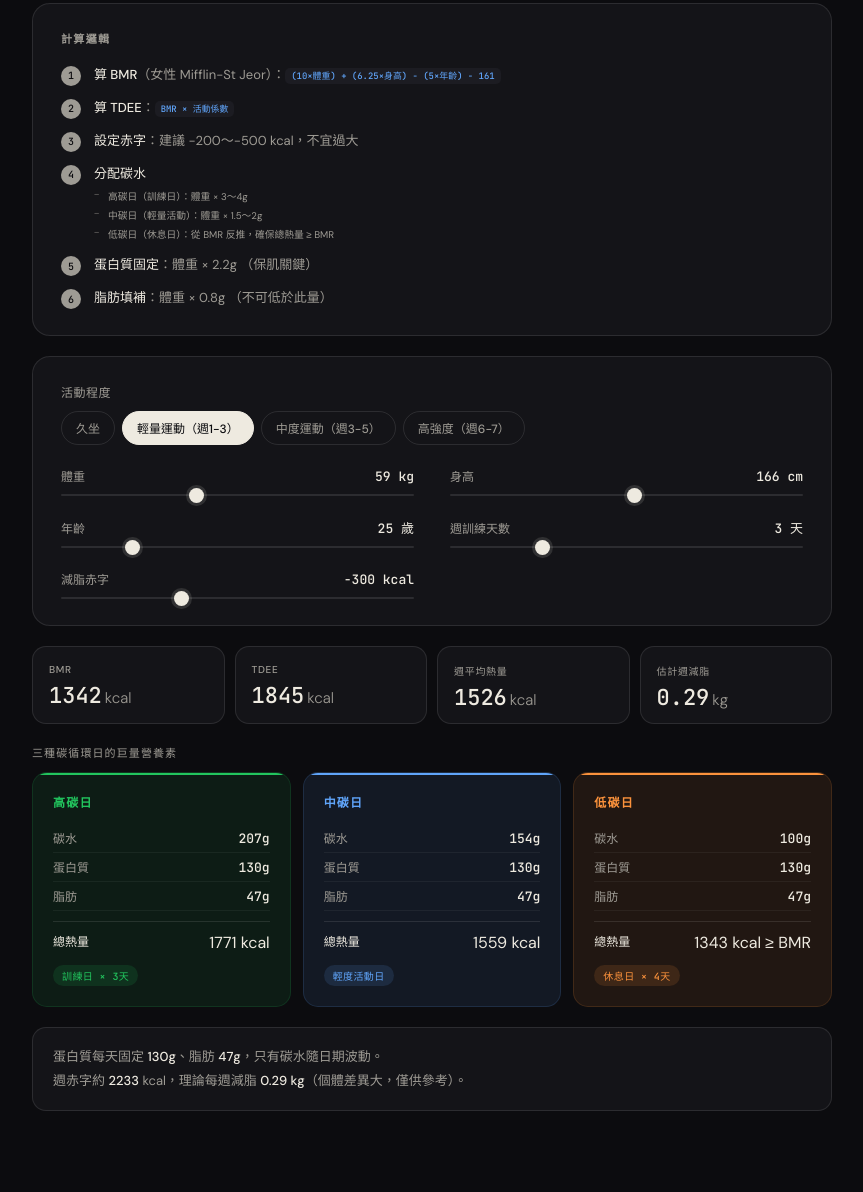
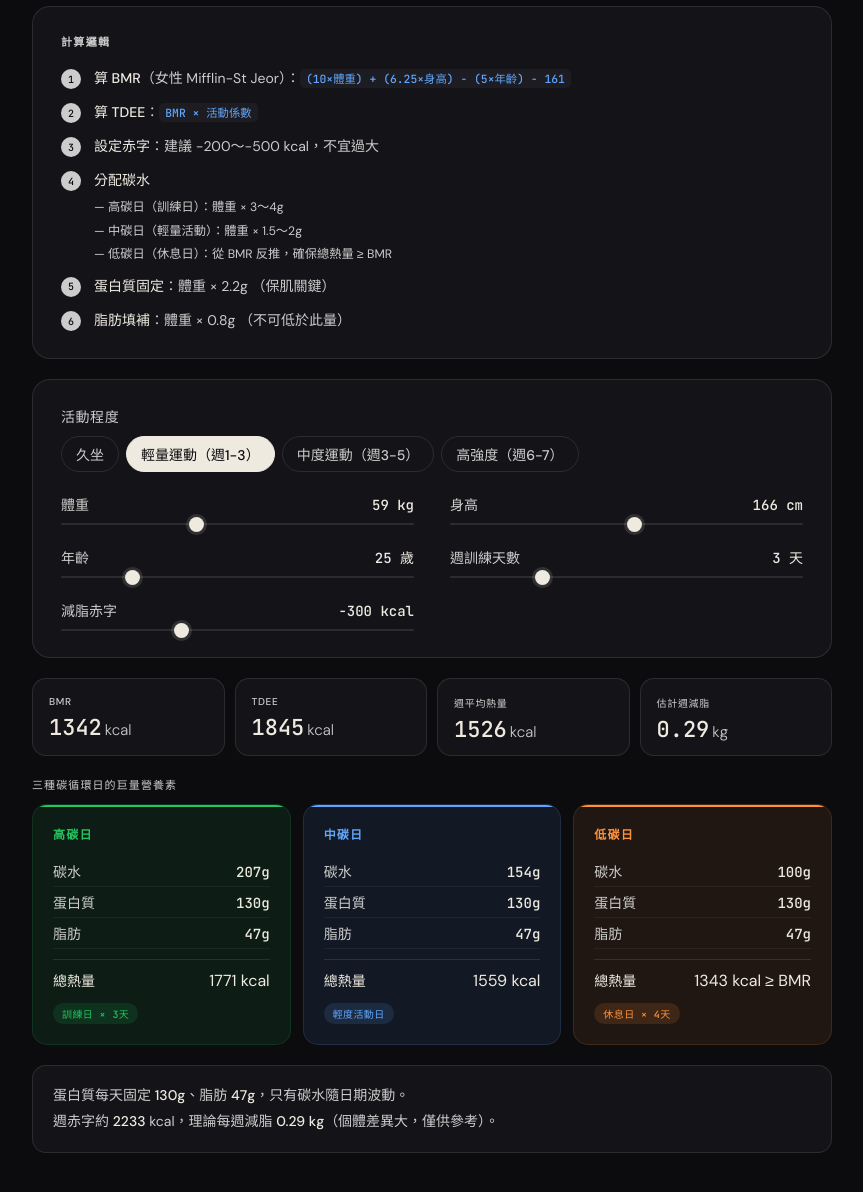
Before and after one commit to lininu/carb-cycle-calc, a plain HTML site: page index.html in a window 1280 px wide. Shown: the part 330-1522 px from the top of the page, without its empty margins (208-1071 px from the left). Drawn offline with Linux system fonts and the light colour scheme.

Commit message:
Bump min font-size to 14px (0.875em), muted to #cccccc

```diff
--- a/index.html
+++ b/index.html
@@ -16,7 +16,7 @@
       --surface2: #1C1C22;
       --border:   rgba(255,255,255,0.10);
       --text:     #EEEAE0;
-      --muted:    #9E9B94;
+      --muted:    #cccccc;
       --high:     #22C55E;
       --mid:      #60A5FA;
       --low:      #FB923C;
@@ -67,8 +67,8 @@
     }
 
     .header-desc {
-      font-size: 0.9375em;
-      font-weight: 300;
+      font-size: 1em;
+      font-weight: 400;
       color: var(--muted);
       line-height: 1.75;
       max-width: 460px;
@@ -112,7 +112,7 @@
     }
 
     .step-body {
-      font-size: 0.8125em;
+      font-size: 0.875em;
       font-weight: 400;
       color: var(--muted);
       line-height: 1.65;
@@ -122,7 +122,7 @@
 
     code {
       font-family: 'JetBrains Mono', monospace;
-      font-size: 0.6875em;
+      font-size: 0.8125em;
       background: var(--surface2);
       color: var(--mid);
       padding: 2px 6px;
@@ -130,14 +130,14 @@
     }
 
     .sub { list-style: none; margin-top: 5px; display: flex; flex-direction: column; gap: 3px; }
-    .sub li { font-size: 0.75em; color: var(--muted); padding-left: 14px; position: relative; }
-    .sub li::before { content: '—'; position: absolute; left: 0; font-size: 0.625em; }
+    .sub li { font-size: 0.875em; color: var(--muted); padding-left: 14px; position: relative; }
+    .sub li::before { content: '—'; position: absolute; left: 0; }
 
     /* ── Controls ── */
     .act-row { margin-bottom: 1.375rem; }
 
     .ctl-label {
-      font-size: 0.75em;
+      font-size: 0.875em;
       font-weight: 500;
       color: var(--muted);
       letter-spacing: 0.04em;
@@ -148,7 +148,7 @@
 
     .act-btn {
       padding: 7px 14px;
-      font-size: 0.75em;
+      font-size: 0.875em;
       font-weight: 500;
       font-family: 'DM Sans', sans-serif;
       border: 1px solid var(--border);
@@ -183,11 +183,11 @@
       align-items: baseline;
     }
 
-    .s-label { font-size: 0.75em; font-weight: 500; color: var(--muted); }
+    .s-label { font-size: 0.875em; font-weight: 500; color: var(--muted); }
 
     .s-val {
       font-family: 'JetBrains Mono', monospace;
-      font-size: 0.8125em;
+      font-size: 0.875em;
       font-weight: 500;
       color: var(--text);
     }
@@ -268,7 +268,7 @@
 
     /* ── Warning ── */
     .warn {
-      font-size: 0.8125em;
+      font-size: 0.875em;
       font-weight: 400;
       color: var(--low);
       background: var(--low-bg);
@@ -342,8 +342,8 @@
 
     .d-row:last-of-type { border-bottom: none; }
 
-    .d-row .ml { font-size: 0.75em; font-weight: 400; color: var(--muted); }
-    .d-row .mv { font-family: 'JetBrains Mono', monospace; font-size: 0.8125em; font-weight: 500; color: var(--text); }
+    .d-row .ml { font-size: 0.875em; font-weight: 400; color: var(--muted); }
+    .d-row .mv { font-family: 'JetBrains Mono', monospace; font-size: 0.875em; font-weight: 500; color: var(--text); }
 
     .d-total {
       display: flex;
@@ -353,7 +353,7 @@
       border-top: 1px solid rgba(255,255,255,0.1);
     }
 
-    .d-total .ml { font-size: 0.75em; font-weight: 500; color: var(--text); }
+    .d-total .ml { font-size: 0.875em; font-weight: 500; color: var(--text); }
 
     .pill {
       display: inline-block;
@@ -376,7 +376,7 @@
       border: 1px solid var(--border);
       border-radius: 14px;
       padding: 1.0625rem 1.25rem;
-      font-size: 0.8125em;
+      font-size: 0.875em;
       font-weight: 400;
       color: var(--muted);
       line-height: 1.85;
```
